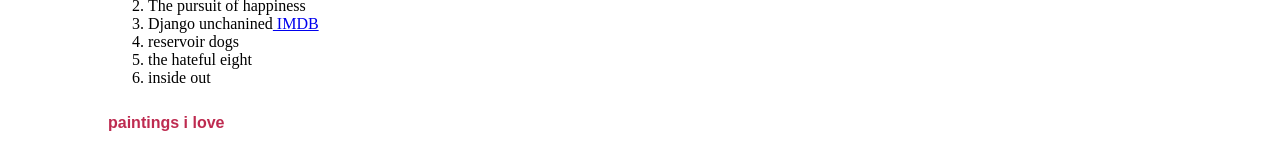
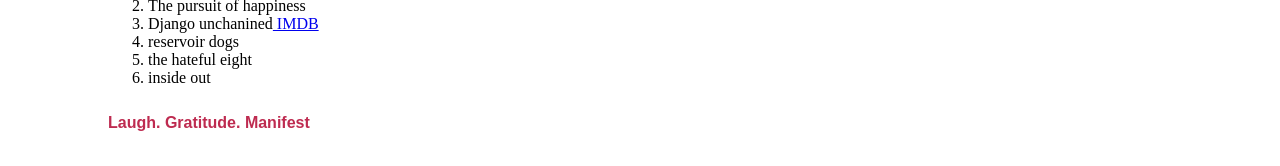
Before and after one commit to abategirum/WAP, a plain HTML site: page lab2/about_me.html in a window 1280 px wide. Shown: the part 445-611 px from the top of the page. Drawn offline with Linux system fonts and the light colour scheme.

```diff
--- a/lab2/about_me.html
+++ b/lab2/about_me.html
@@ -36,7 +36,7 @@
         </ul>
     </div>
     <div class="paintings">
-        <h5 class="headers">paintings i love</h5>
+        <h5 class="headers">Laugh. Gratitude. Manifest </h5>
          <img src="https://i.insider.com/55c61e932acae76e098bd2bd?width=1000&format=jpeg&auto=webp" alt="gerhard">
         <img src="https://positive.b-cdn.net/wp-content/uploads/gratitude-1-e1654845999596.jpg" alt="lily by monet">
         <img src="https://media.istockphoto.com/id/1181376545/photo/praying-hands-with-faith-in-religion-and-belief-in-god-on-dark-background-power-of-hope-or.jpg?s=612x612&w=0&k=20&c=63Z_n7OH2ZgV2jsjsHI_FY633svOd1J1BekGCCC3mmE=" alt="lily by monet">
```
Also changed, not shown: 1 other file.
